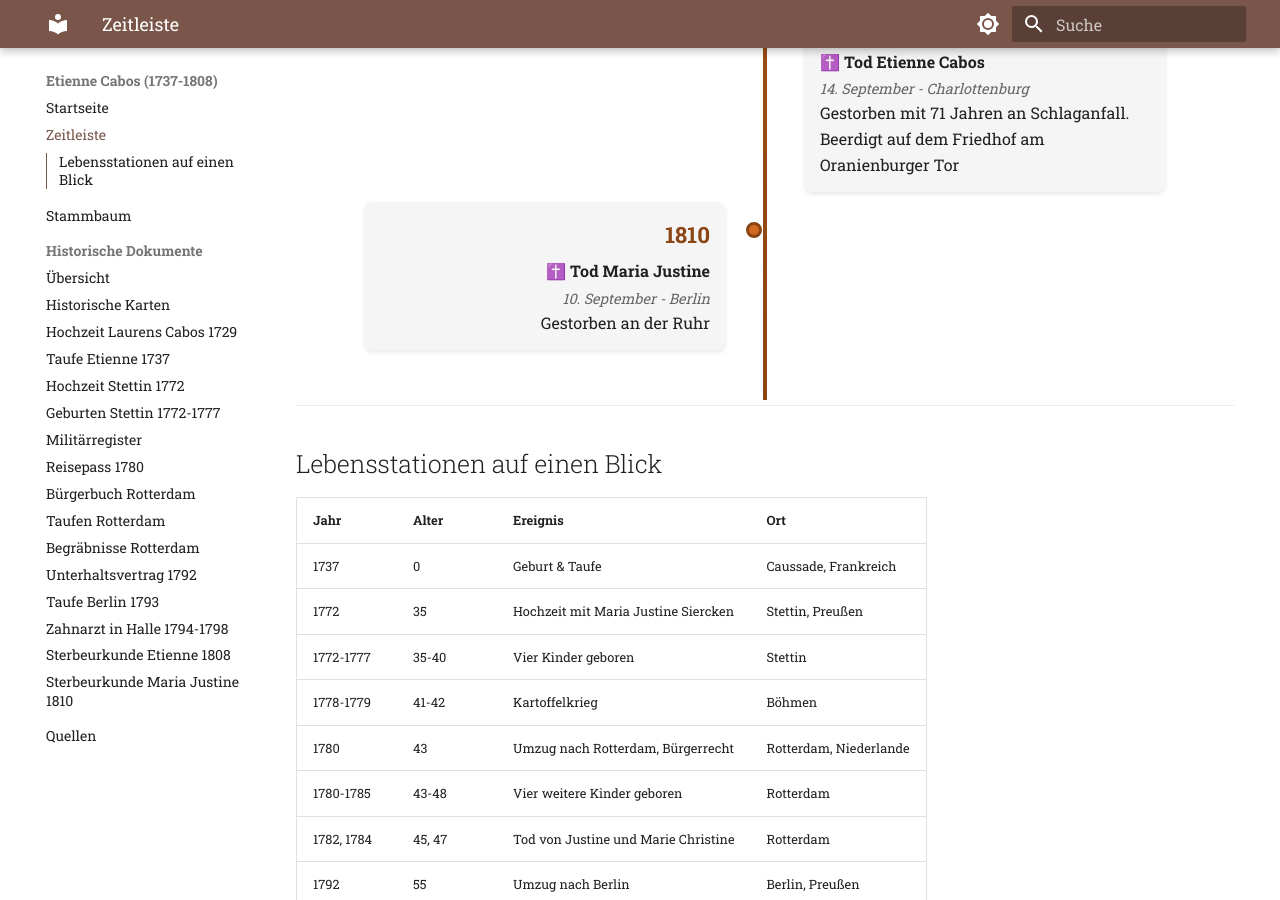
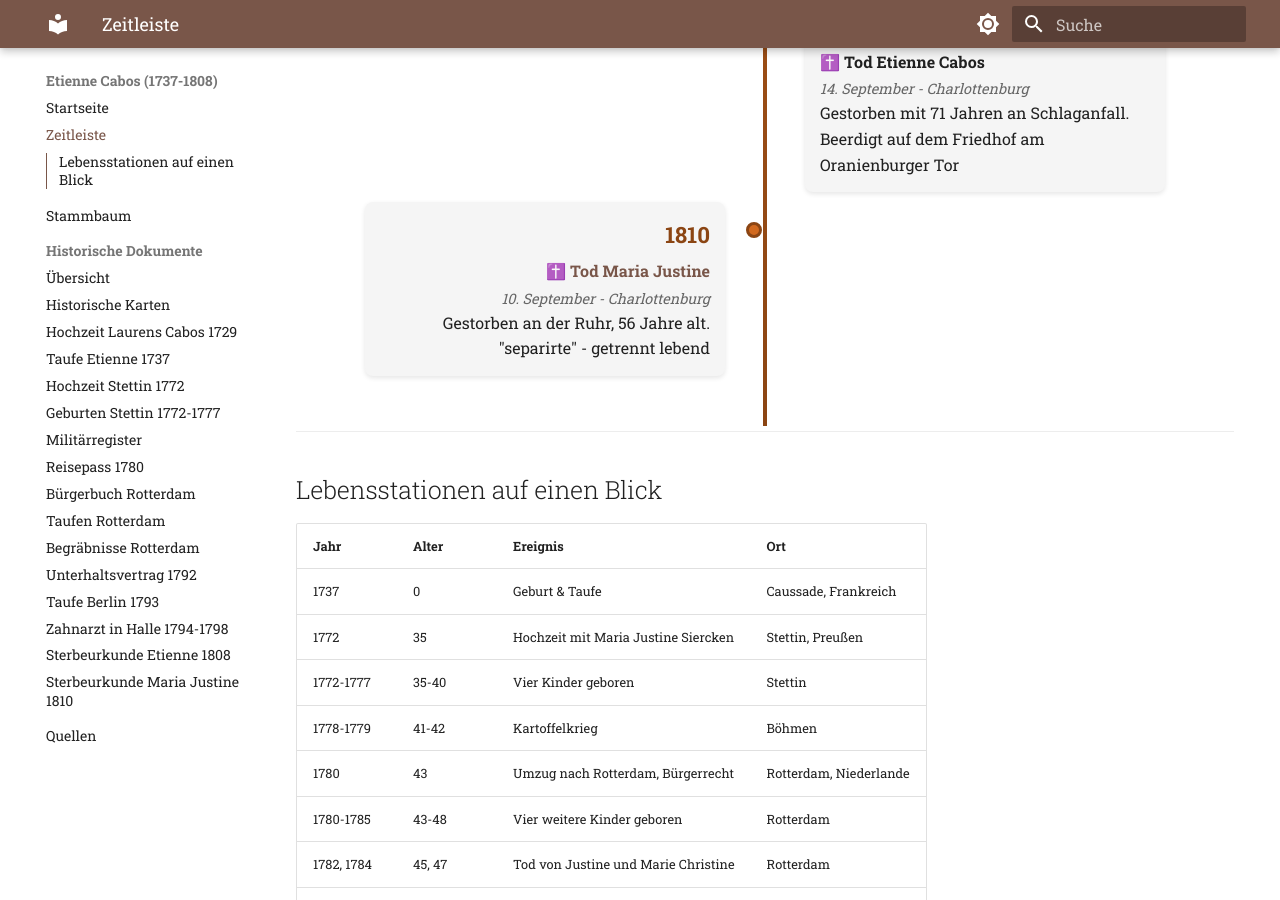
Before and after one commit to ccabos/Etienne, an MkDocs documentation site: the page built from docs/zeitleiste.md, in a window 1280 px wide and 900 px high, scrolled down 3301 px. Built offline with MkDocs 1.6.1 and Material for MkDocs 9.7.7, drawn with Linux system fonts in a browser that asks for light colours.

Commit message:
Add timeline link, Berlin baptism image, and 1810 Berlin map
- Zeitleiste: Add link to Maria Justine death page, update details
- Taufe Berlin 1793: Add taufe-berlin-1793.jpg image, remove placeholder
- Sterbeurkunde 1808: Add berlin-1810.jpg map showing cemetery location

🤖 Generated with [Claude Code](https://claude.com/claude-code)

Co-Authored-By: Claude Opus 4.5 <noreply@anthropic.com>

```diff
--- a/docs/zeitleiste.md
+++ b/docs/zeitleiste.md
@@ -225,9 +225,10 @@ Beerdigt auf dem Friedhof am Oranienburger Tor
 
 <div class="timeline-item left" style="margin-top: 3px;">
 <div class="timeline-year">1810</div>
-<div class="timeline-event">✝️ Tod Maria Justine</div>
-<div class="timeline-location">10. September - Berlin</div>
-Gestorben an der Ruhr
+<div class="timeline-event">✝️ <a href="dokumente/sterbeurkunde-justine-1810.md">Tod Maria Justine</a></div>
+<div class="timeline-location">10. September - Charlottenburg</div>
+Gestorben an der Ruhr, 56 Jahre alt.<br>
+"separirte" - getrennt lebend
 </div>
 
 </div>
```
Also changed, not shown: docs/dokumente/sterbeurkunde-1808.md (+4 -0 lines), docs/dokumente/taufe-berlin-1793.md (+1 -4 lines), 2 other files.
